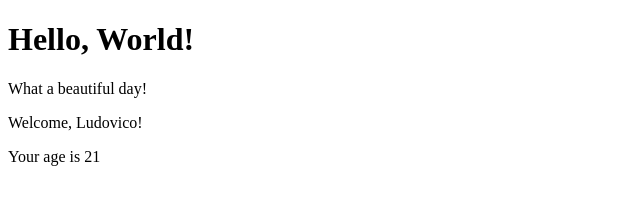
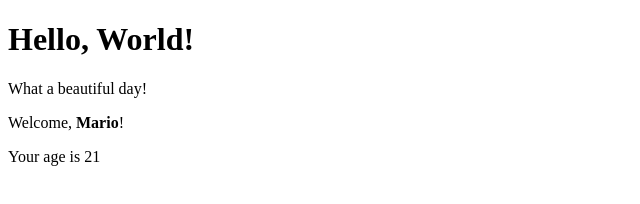
Before and after one commit to Ludovico2300/react-exercises, a React (Create React App) app in the folder my-app/: page / in a window 1280 px wide. Shown: the top 204 px of the page, without its empty margins (0-640 px from the left). Built offline with nearby package versions, Linux system fonts and the light colour scheme.

Commit message:
add props 4

```diff
--- a/my-app/src/App.js
+++ b/my-app/src/App.js
@@ -18,7 +18,7 @@ export class App extends React.Component {
             <div>
                 {helloWorldElement}
                 {messageElement}
-                <Welcome age="21"/>
+                <Welcome age={21} name={<strong>Mario</strong>}/>
             </div>
         )
     }
```
